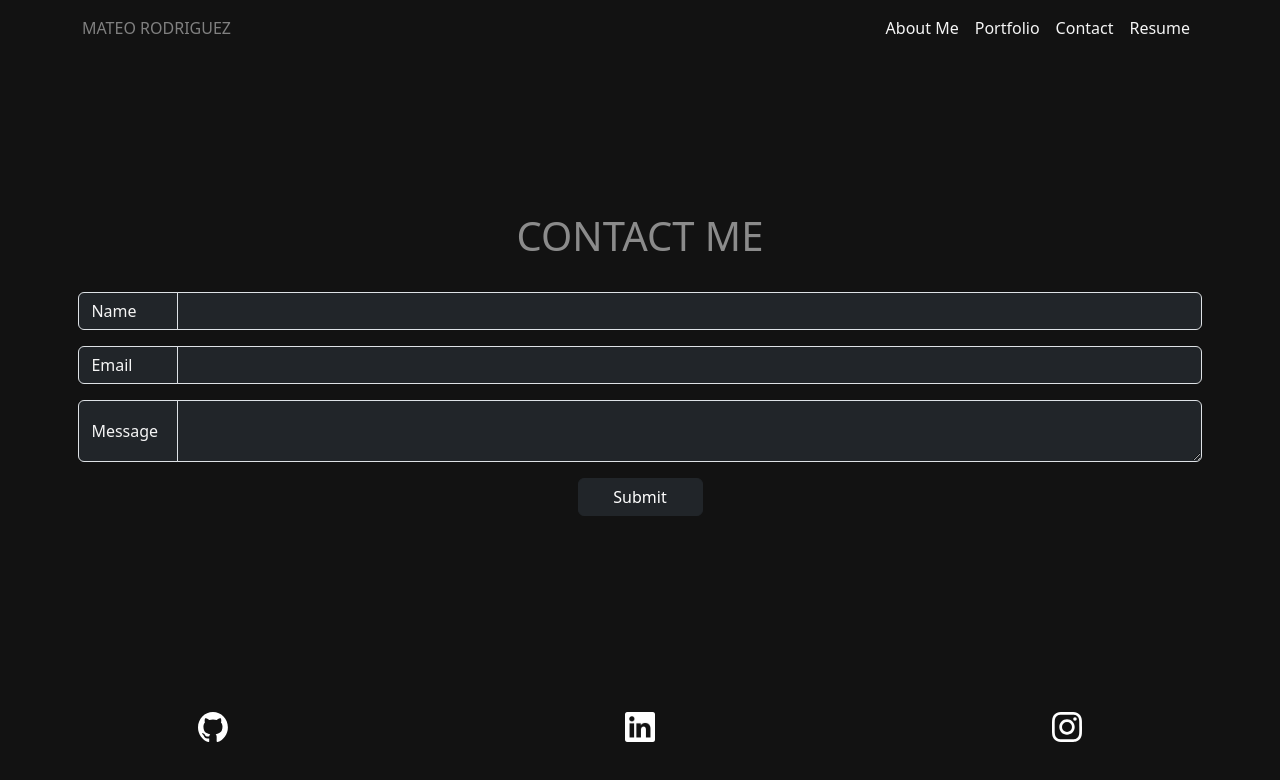
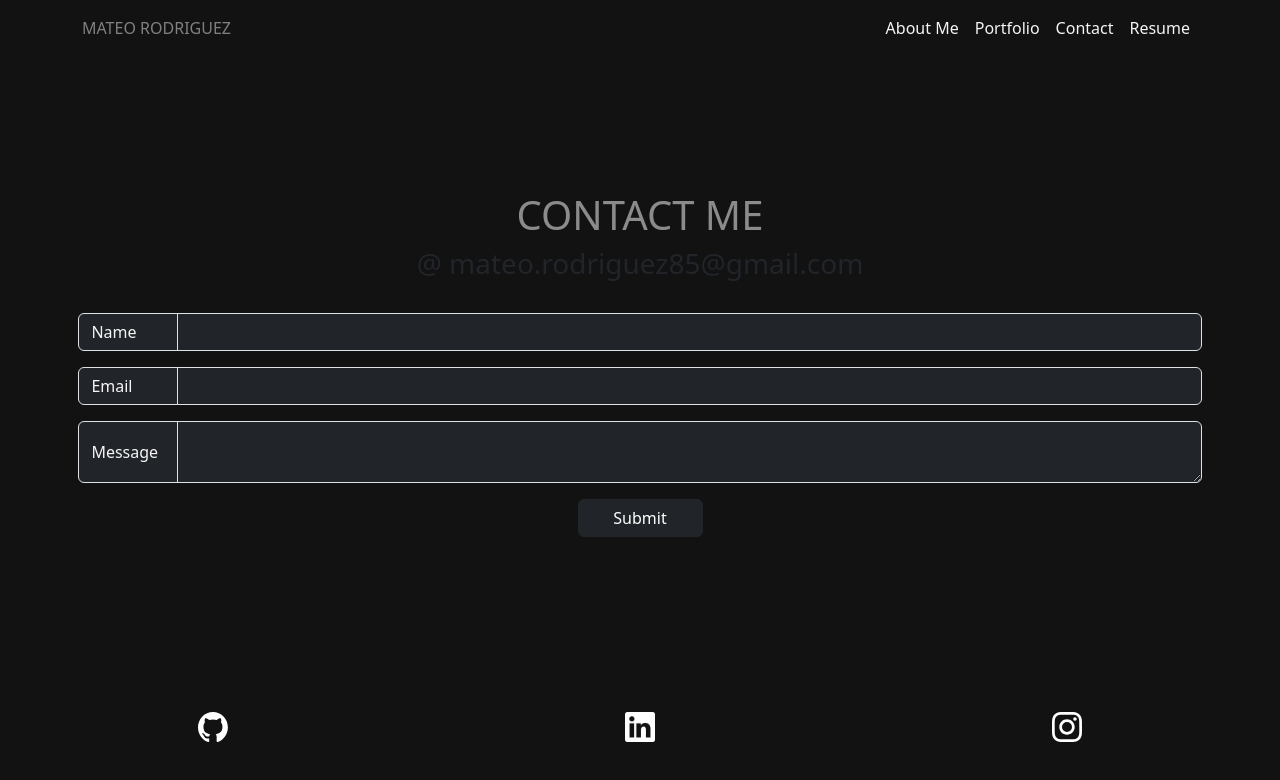
Before and after one commit to AztekAsylum/mateo-react-portfolio, a React (Vite) app: page /Contact in a window 1280 px wide. Shown: the top 780 px of the page. Built offline with nearby package versions, Linux system fonts and the light colour scheme.

Commit message:
updated contact page with email

```diff
--- a/src/pages/Contact.jsx
+++ b/src/pages/Contact.jsx
@@ -65,6 +65,7 @@ export default function Contact() {
   return (
     <Form onSubmit={sendEmail} ref={form} id="formContainer">
       <h1>CONTACT ME</h1>
+      <h3>@ mateo.rodriguez85@gmail.com</h3>
       <div
         id="formWidth"
         className="d-flex justify-content-center flex-column align-items-center mt-4"
```
Also changed, not shown: src/Custom.css (line endings or trailing spaces).
